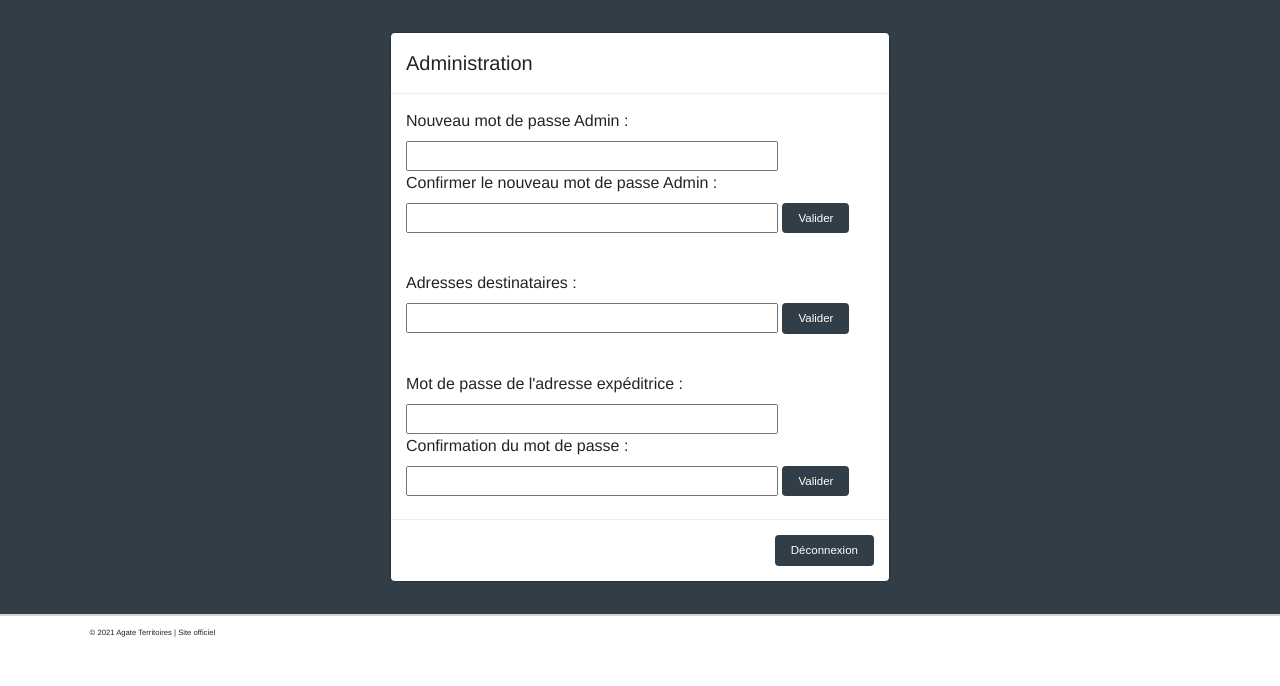
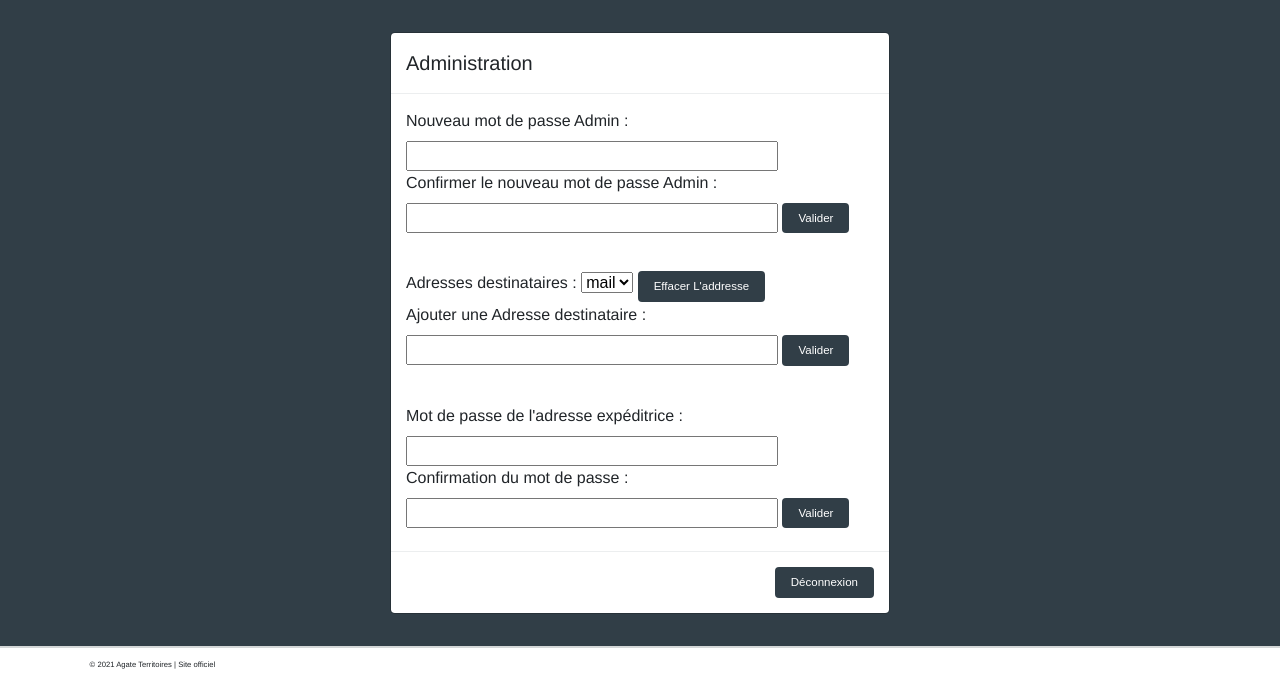
Before and after one commit to jhontantan/AGATE-L3, a Flask app: page /connexion in a window 1280 px wide. Shown: the part 86-772 px from the top of the page. Run offline with Flask 2, Linux system fonts and the light colour scheme; the visitor is signed in with stand-in values (Sample User, id 1); some libraries are stand-ins or nearby versions.

Commit message:
ADD Dest OK

```diff
--- a/main.py
+++ b/main.py
@@ -74,6 +74,7 @@ def admin_menu():
             mdp_admin = request.form.get('mdp_admin')
             mdp_admin2 = request.form.get('mdp_admin2')
             if mdp_admin == mdp_admin2 and mdp_admin != "":
+                Config.ADMIN_PASSWORD = mdp_admin
                 h_mdp_admin = hashlib.md5(mdp_admin.encode('utf8'))
                 mdp_admin = h_mdp_admin.hexdigest()
                 fo = open('config.py', 'r')
@@ -103,7 +104,7 @@ def admin_menu():
             mdp_adr_exp2 = request.form.get('mdp_adr_exp2')
 
             if mdp_adr_exp == mdp_adr_exp2 and mdp_adr_exp != "":
-
+                Config.MAIL_PASSWORD = mdp_adr_exp
                 fo = open('config.py', 'r')
                 #ligne2 = linecache.getline("config.py", 25)
                 lignes = fo.readlines()
@@ -125,11 +126,44 @@ def admin_menu():
 
             return render_template('admin.html')
 
+        if request.form.get("add_dest"):
+            add_dest = request.form.get('add_dest')
+            Config.MAIL_ADRESSES_DEST.append(add_dest)
+            print(Config.MAIL_ADRESSES_DEST)
+
+            add_dest = ','.join(f"'{w}'" for w in Config.MAIL_ADRESSES_DEST)
+            # add_dest = ', '.join(Config.MAIL_ADRESSES_DEST)
+            fo = open('config.py', 'r')
+            # ligne = linecache.getline("config.py", 35)
+
+            lines = fo.readlines()
+            for line in lines:
+                if "MAIL_ADRESSES_DEST" in line:
+                         liste_mots = line.split()
+
+            mot2 = liste_mots[2]
+            print(mot2)
+            add_dest = str("[") + add_dest + str("]")
+            fo.close()
+
+            modif = open('config.py', 'r+').read().replace(mot2, add_dest)
+            f1 = open('config.py', 'w')
+            f1.write(modif)
+            f1.close()
+            flash('Le mot de passe à été changé avec succès', 'success')
+
+            return render_template('admin.html')
+
+
         if request.form.get("logout"):
             session.pop('username', None)
             return redirect(url_for('index'))
 
     return redirect(url_for('index'))
+
+@app.route('/tableauAddresses' )
+def tableauAdd():
+    return 'test'
 
 
 @app.route('/connexion', methods=['GET', 'POST'])
--- a/templates/admin.html
+++ b/templates/admin.html
@@ -38,9 +38,16 @@
 
                         <div class="modal-body">
                             <div class="form-group mb-2">
-                                <label>Adresses destinataires : </label>
-                                <input type="text" id="adresses_dest" name="adresses_dest" minlength="20" size="37">
-                                <button type="submit" id="btn-adr_dest" class="btn btn-primary">Valider</button>
+                                <label for="drp_dwn_op">Adresses destinataires :</label>
+                                <select name="operation" id="drp_dwn_op">
+                                    <option value="mail" selected>mail</option>
+
+
+                                </select>
+                                <button type="submit" id="btn-adr_dest" class="btn btn-primary">Effacer l'addresse</button>
+                                <label>Ajouter une Adresse destinataire : </label>
+                                <input type="email" id="add_dest" name="add_dest" minlength="3" size="37">
+                                <button type="submit" id="btn-adr_dest" class="btn btn-primary" name="add_dest" value="add_dest">Valider</button>
                             </div>
                         </div>
 
--- a/templates/connexion.html
+++ b/templates/connexion.html
@@ -35,9 +35,11 @@
                             <p> <input type="password" class="form-control" id="password" name="password" placeholder="Password" required="required"></p>
                         </div>
                         <div class="modal-footer">
+                            <a href="/index.html"></a> <button type="submit" id="btn-op-submit" class="btn btn-primary" name="retour" value="retour">Retour</button> </a>
                             <!-- Bouton pour soumettre le formulaire -->
-                            <button type="submit" id="btn-op-submit" class="btn btn-primary" >Login</button>
+                            <button type="submit" id="btn-op-submit" class="btn btn-primary" >Se connecter</button>
                         </div>
+
                     </form>
                 </div>
             </div>
--- a/templates/index.html
+++ b/templates/index.html
@@ -27,7 +27,7 @@
         <div class="col-1">
             <a href="connexion">
                 <button id="btn-connexion" name="connexion" type="button" class="btn btn-secondary">
-                    Connexion
+                    CONNEXION
                 </button>
             </a>
         </div>
```
